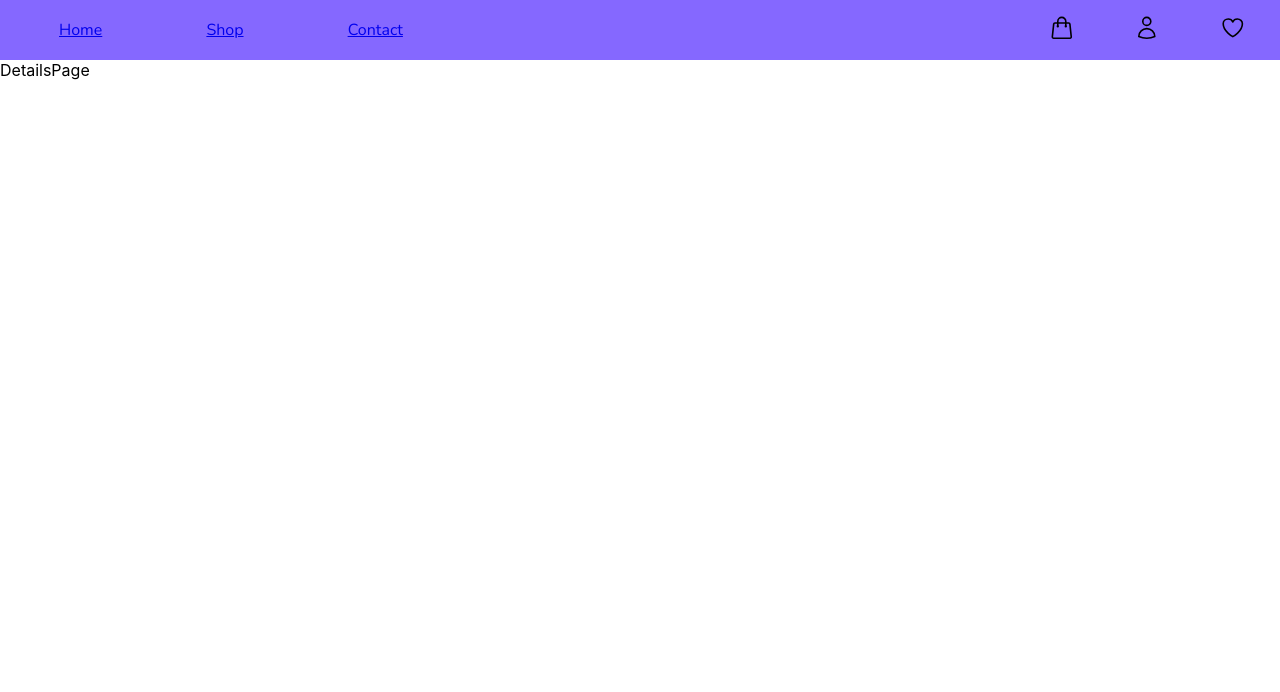
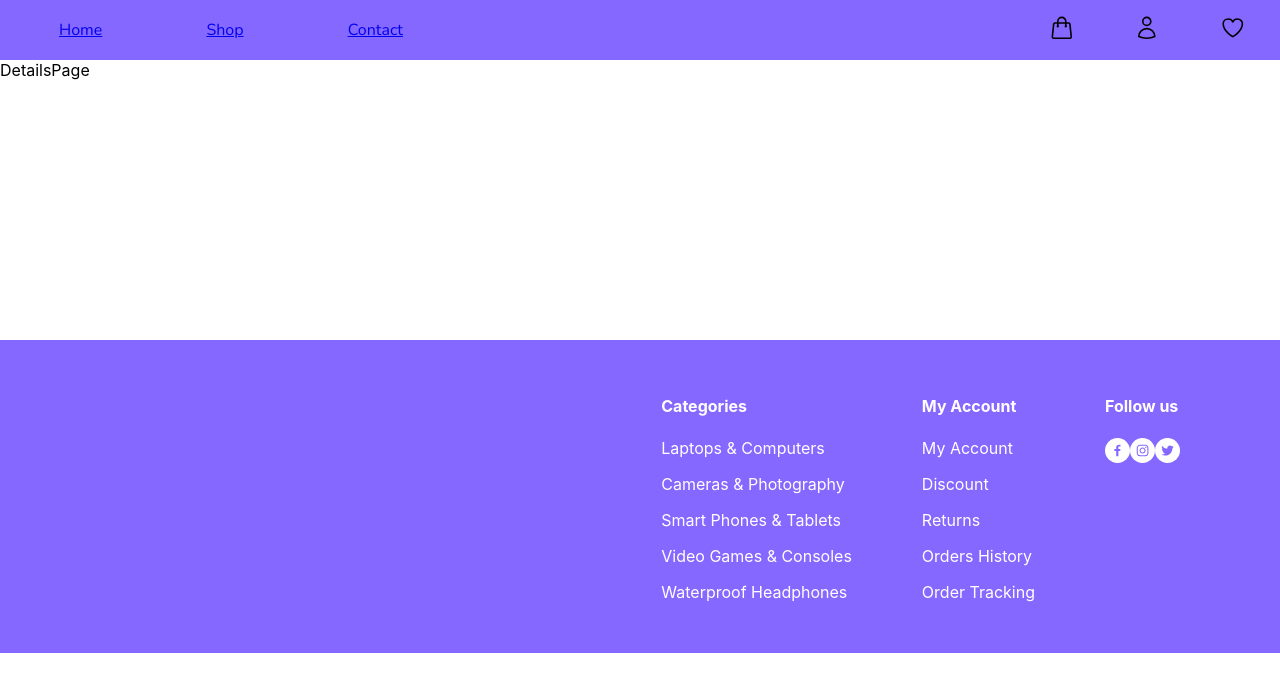
Before and after one commit to avdalmi/webshop-front-end, a React (Create React App) app: page /details/1 in a window 1280 px wide. Shown: the top 692 px of the page. Built offline with nearby package versions, Linux system fonts and the light colour scheme.

Commit message:
added footer outline

```diff
--- a/package.json
+++ b/package.json
@@ -10,6 +10,7 @@
     "react-dom": "^18.2.0",
     "react-router-dom": "^6.4.2",
     "react-scripts": "5.0.1",
+    "react-social-icons": "^5.15.0",
     "web-vitals": "^2.1.4"
   },
   "scripts": {
--- a/src/App.js
+++ b/src/App.js
@@ -4,6 +4,7 @@ import NavBar from './components/NavBar';
 import { Routes, Route } from 'react-router-dom';
 import DetailsPage from './pages/DetailsPage';
 import Shop from './pages/Shop';
+import Footer from './components/Footer';
 
 
 function App() {
@@ -15,6 +16,19 @@ function App() {
         <Route path="/shop" element={ <Shop /> } />
         <Route path="/details/:id" element={ <DetailsPage /> } />
       </Routes>
+      <br />
+      <br />
+      <br />
+      <br />
+      <br /><br />
+      <br />
+      <br />
+      <br />
+      <br /><br />
+      <br />
+      <br />
+
+      <Footer />
     </>
   );
 }
--- /dev/null
+++ b/src/components/Footer/index.js
@@ -0,0 +1,35 @@
+import React from 'react';
+import Link from 'react-router-dom';
+import { SocialIcon } from "react-social-icons";
+import './styles.css';
+
+function Footer() {
+    return (
+        <div className="footer">
+            <div className='categories'>
+                <h4>Categories</h4>
+                <p>Laptops & Computers</p>
+                <p>Cameras & Photography</p>
+                <p>Smart Phones & Tablets</p>
+                <p>Video Games & Consoles</p>
+                <p>Waterproof Headphones</p>
+            </div >
+            <div className='account'>
+                <h4>My Account</h4>
+                <p>My Account</p>
+                <p>Discount</p>
+                <p>Returns</p>
+                <p>Orders History</p>
+                <p>Order Tracking</p>
+            </div>
+            <div className='socials'>
+                <h4>Follow us</h4>
+                <SocialIcon url="https://facebook.com" bgColor="#ffffff" style={ { maxHeight: 25, width: 25 } } />
+                <SocialIcon url="https://instagram.com" bgColor="#ffffff" style={ { maxHeight: 25, width: 25 } } />
+                <SocialIcon url="https://twitter.com" bgColor="#ffffff" style={ { maxHeight: 25, width: 25 } } />
+            </div>
+        </div>
+    );
+}
+
+export default Footer;
--- /dev/null
+++ b/src/components/Footer/styles.css
@@ -0,0 +1,24 @@
+.footer {
+    background-color: #8568ff;
+    display: flex;
+    color: #ffffff;
+    width: 100%;
+    justify-content: flex-end;
+    font-size: 16px;;
+}
+
+.categories {
+    padding: 5px;
+    margin: 30px;
+}
+
+.account {
+    padding: 5px;
+    margin: 30px;
+}
+
+.socials {
+    padding: 5px;
+    margin: 30px;
+    padding-right: 70px;
+}
--- a/src/components/NavBar/index.js
+++ b/src/components/NavBar/index.js
@@ -10,7 +10,7 @@ function NavBar() {
                 <div className='links'>
                     <div className='linkItems'>
                         <NavLink
-                            to='/home'
+                            to='/'
                             className='linkItems'
                             style={ ({ isActive }) =>
                                 isActive ? { color: "white" } : undefined
--- a/src/pages/Homepage/index.js
+++ b/src/pages/Homepage/index.js
@@ -1,8 +1,14 @@
 import React from 'react';
+import "./styles.css";
 
 function Homepage() {
     return (
-        <div> Homepage</ div>
+        <>
+            <div className='banner'>
+                <h3 className='bannerText'>Products for every need, <br />
+                    at the distance of  click</h3>
+            </div>
+        </>
     );
 }
 
--- a/src/pages/Homepage/styles.css
+++ b/src/pages/Homepage/styles.css
@@ -0,0 +1,12 @@
+.banner {
+    background-color:#8568ff;
+    height: 300px;
+    display: flex;
+    align-items: center;
+
+}
+
+.bannerText {
+    color: white;
+    margin-left: 20%;
+}
```
Also changed, not shown: 1 other file (tests, documents, lock files or other folders).
